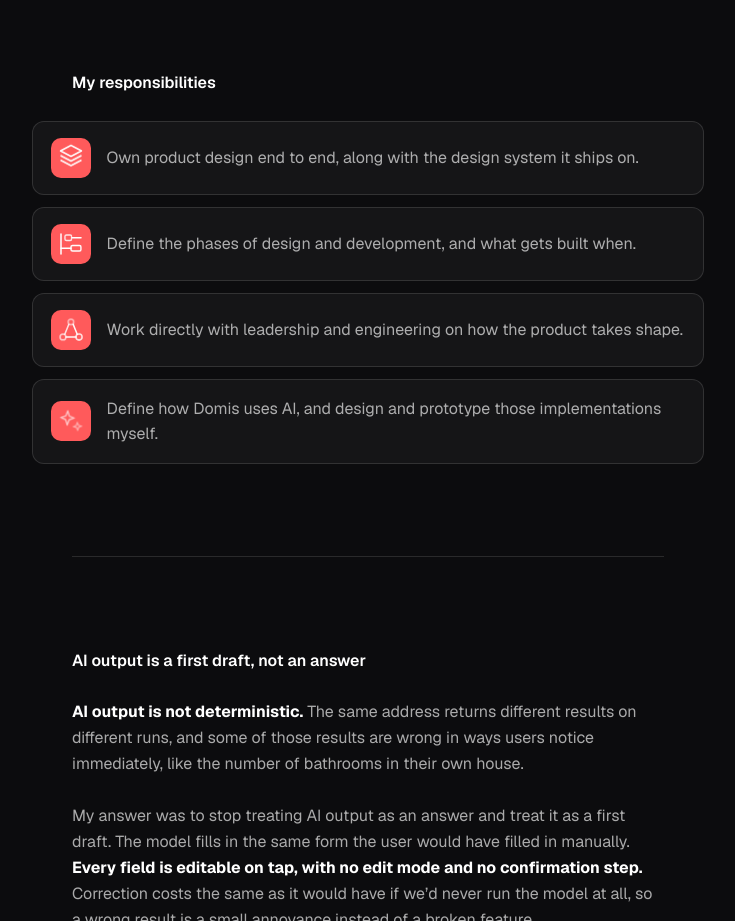
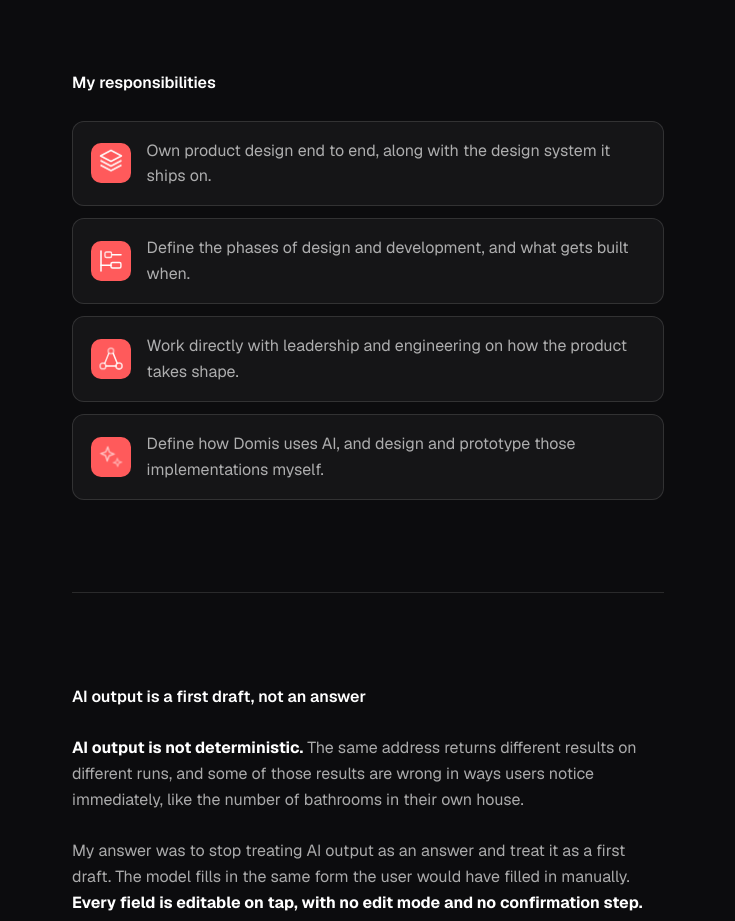
Before and after one commit to hridaew/hridaew-portfolio, a Next.js app: page /domis in a window 1280 px wide. Shown: the part 1767-2688 px from the top of the page, without its empty margins (272-1007 px from the left). Built offline with nearby package versions, Linux system fonts and the light colour scheme.

Commit message:
Keep Domis responsibility cards on the text column
Remove the roles list from the media breakout so it aligns with
prose margins instead of sitting wider.

Co-authored-by: hridaew <hridaew@users.noreply.github.com>

```diff
--- a/src/components/domis/domis-case-study.css
+++ b/src/components/domis/domis-case-study.css
@@ -32,8 +32,7 @@
 /* Non-text blocks: slight emphasis over the text column */
 .domis-cs figure.dcs-figure,
 .domis-cs .dcs-img-block,
-.domis-cs .dcs-more,
-.domis-cs .dcs-roles {
+.domis-cs .dcs-more {
   width: 100%;
   max-width: none;
 }
@@ -41,8 +40,7 @@
 @media (min-width: 768px) {
   .domis-cs figure.dcs-figure,
   .domis-cs .dcs-img-block,
-  .domis-cs .dcs-more,
-  .domis-cs .dcs-roles {
+  .domis-cs .dcs-more {
     width: calc(100% + (var(--dcs-breakout) * 2));
     max-width: none;
     margin-left: calc(var(--dcs-breakout) * -1);
```
